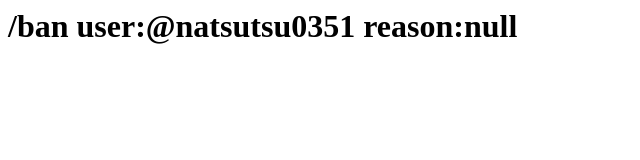
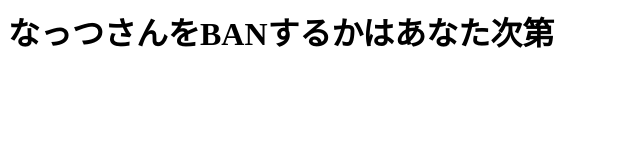
Before and after one commit to iromatoyt/seijinnho-mupe-ji, a plain HTML site: page index.html in a window 1280 px wide. Shown: the whole page, without its empty margins (0-640 px from the left). Drawn offline with Linux system fonts and the light colour scheme.

Commit message:
Update index.html

```diff
--- a/index.html
+++ b/index.html
@@ -1 +1 @@
-<h1>/ban user:@natsutsu0351 reason:null</h1>
+<h1>なっつさんをBANするかはあなた次第</h1>
```
